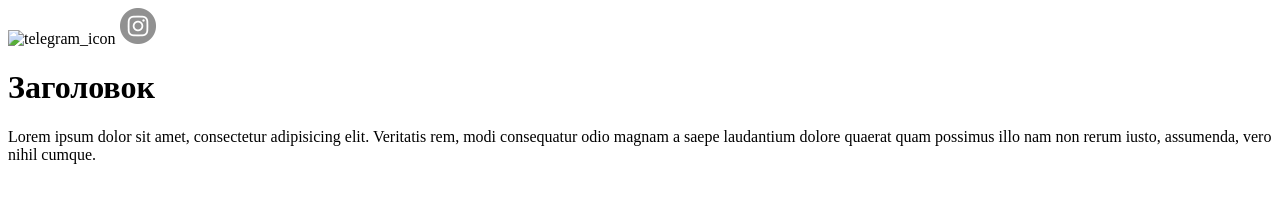
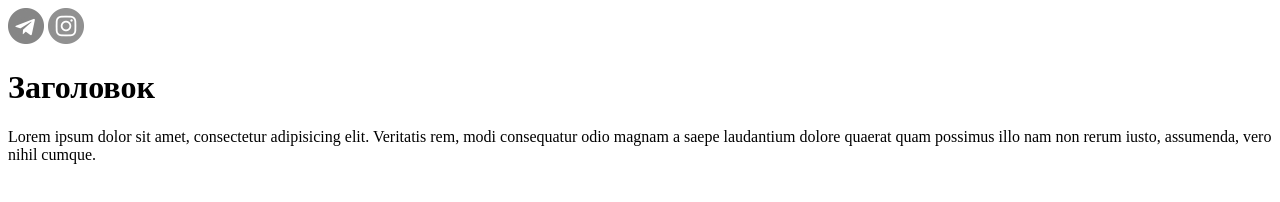
Before and after one commit to Gard0/Project_Asia, a plain HTML site: page folder/inner/index.html in a window 1280 px wide. Drawn offline with Linux system fonts and the light colour scheme.

Commit message:
Update index.html

```diff
--- a/folder/inner/index.html
+++ b/folder/inner/index.html
@@ -9,7 +9,7 @@
 
 <body>
   <div>
-    <img src="/Project_Asia//img/tg_icon.jpg" alt="telegram_icon">
+    <img src="/Project_Asia/img/tg_icon.jpg" alt="telegram_icon">
     <img src="../../img/ig_icon.jpg" alt="instagram_icon">
     <h1>Заголовок</h1>
     <p>Lorem ipsum dolor sit amet, consectetur adipisicing elit. Veritatis rem, modi consequatur odio magnam a saepe
```
